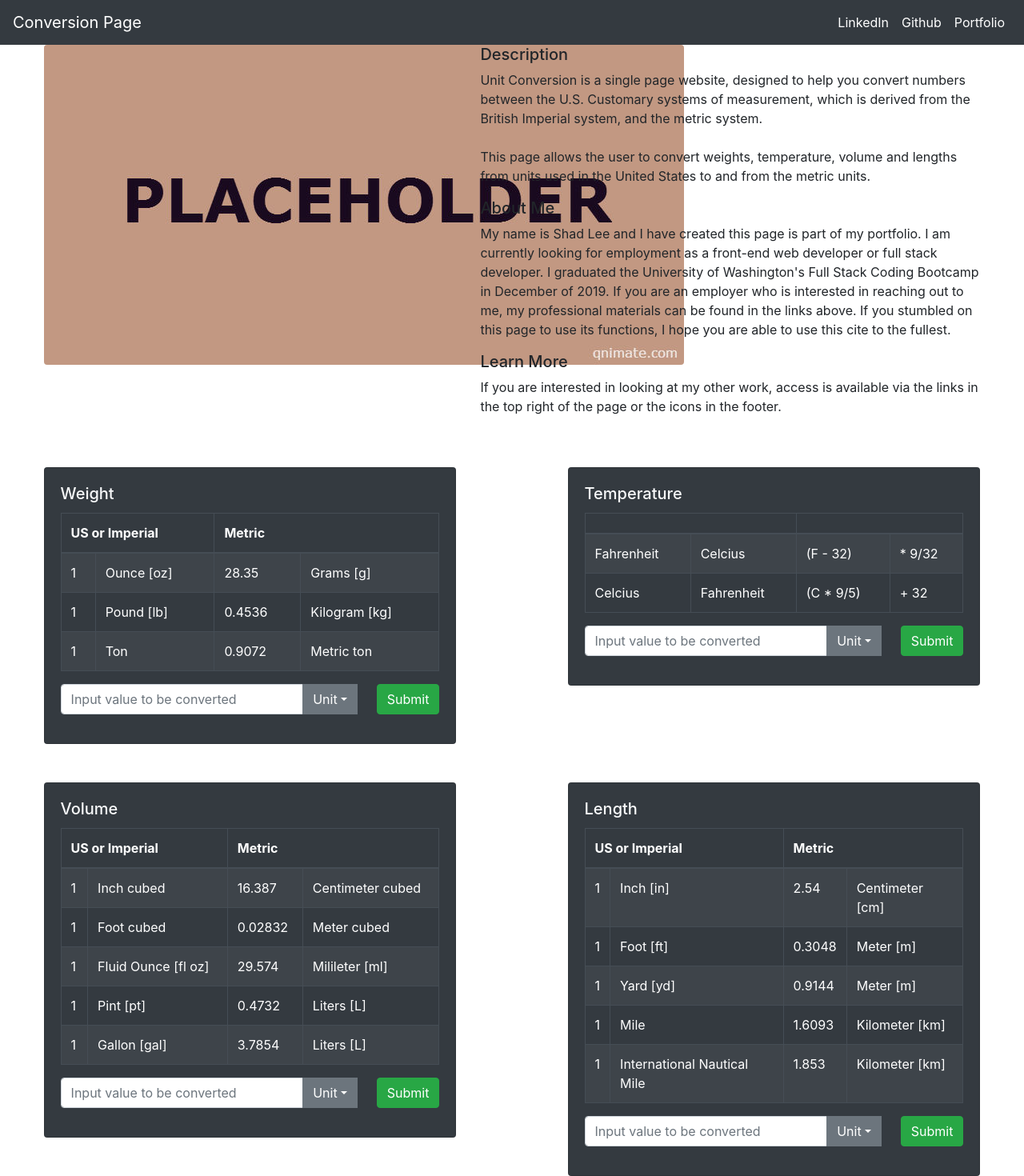
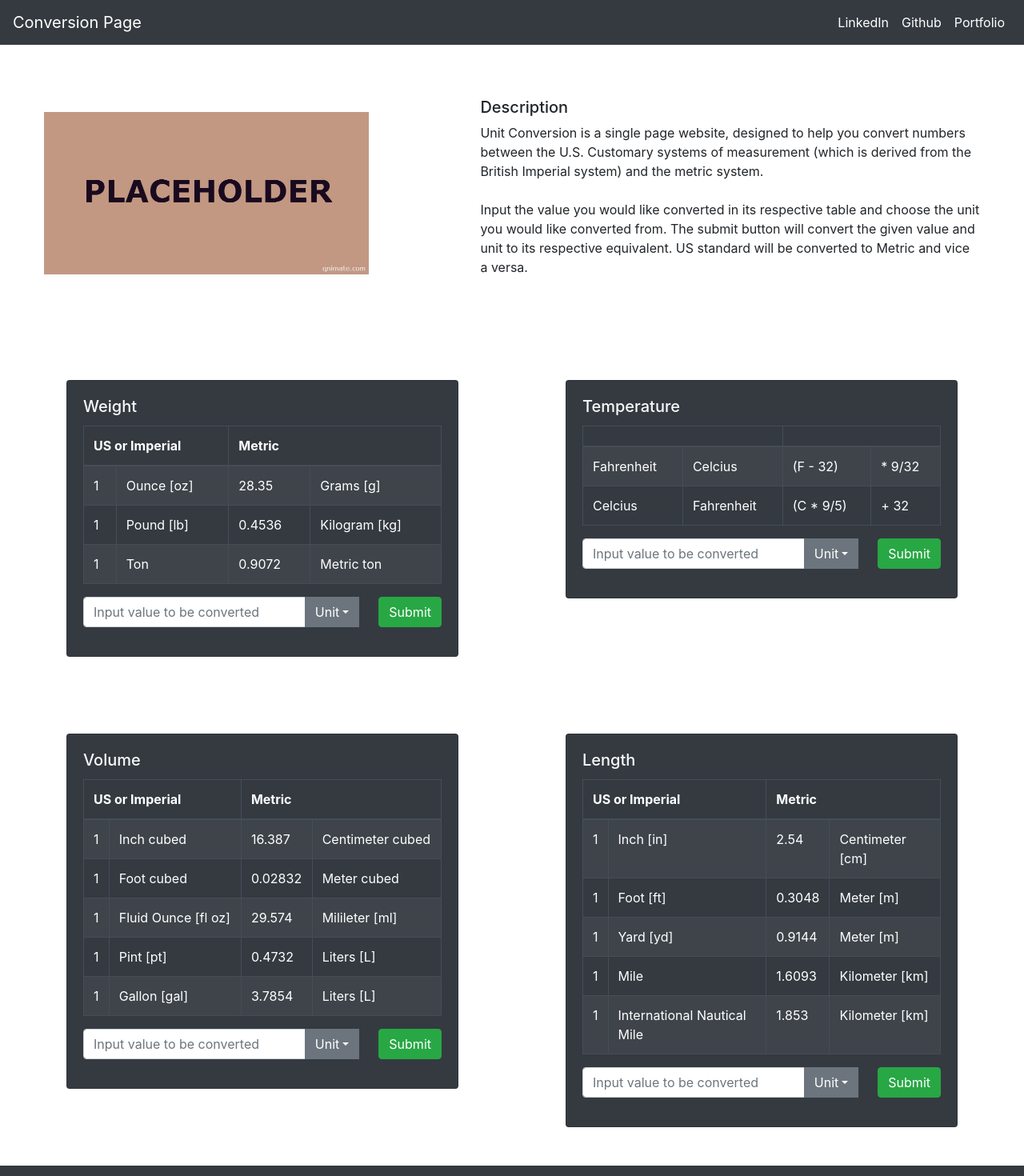
Before and after one commit to sl8305/Conversion-Page, a React (Create React App) app: page / in a window 1280 px wide. Shown: the top 1470 px of the page at 80% size. Built offline with nearby package versions, Linux system fonts and the light colour scheme.

Commit message:
id of dropdown and input assigned, dropdown button created using 1 loop instead of 2. UserInput and ConversionCard content functions created

```diff
--- a/src/App.js
+++ b/src/App.js
@@ -6,6 +6,7 @@ import ConversionCard from './components/ConversionCard/ConversionCard';
 import 'bootstrap/dist/css/bootstrap.min.css';
 import Row from 'react-bootstrap/Row';
 import Col from 'react-bootstrap/Col';
+// import UserInput from './components/UserInput/UserInput';
 
 var lengthList = [{'Imperial':{'count':1,'unit':'Inch [in]'}, 'Metric':{'count':2.54, 'unit':'Centimeter [cm]'}},
                   {'Imperial':{'count':1, 'unit':'Foot [ft]'}, 'Metric':{'count':0.3048, 'unit':'Meter [m]'}},
@@ -38,20 +39,20 @@ function App() {
 
       <Intro />
 
-      <Row className='my-5'>
-        <Col md={5} className='mx-auto'>
+      <Row className='mx-3'>
+        <Col md={5} className='my-5 mx-auto'>
           <ConversionCard title='Weight' list= {weightList}/>
         </Col>
-        <Col md={5} className='mx-auto'>
+        <Col md={5} className='my-5 mx-auto'>
           <ConversionCard title='Temperature' list= {temperatureList}/>
         </Col>
       </Row>
 
-      <Row className='my-5'>
-        <Col md={5} className='mx-auto'>
+      <Row className='mx-3'>
+        <Col md={5} className='my-5 mx-auto'>
           <ConversionCard title='Volume' list= {volumeList}/>
         </Col>
-        <Col md={5} className='mx-auto'>
+        <Col md={5} className='my-5 mx-auto'>
           <ConversionCard title='Length' list= {lengthList}/>
         </Col>
       </Row>
--- a/src/components/ConversionCard/ConversionCard.css
+++ b/src/components/ConversionCard/ConversionCard.css
@@ -0,0 +1,3 @@
+.margin5 {
+
+}
--- a/src/components/ConversionCard/ConversionCard.js
+++ b/src/components/ConversionCard/ConversionCard.js
@@ -2,6 +2,9 @@ import React from 'react';
 import Card from 'react-bootstrap/Card';
 import UserInput from '../UserInput/UserInput';
 import Table from 'react-bootstrap/Table';
+import './ConversionCard.css';
+
+var temperatureUnitList =['Fahrenheit','Celcius'];
 
 // dynamically renders the content of the conversion table via the list prop passed down from App.js
 const tableContent = list => {
@@ -31,7 +34,6 @@ const tableHeader = (title) => {
                 <th colSpan='2'></th>
             </tr>
         );
-
         return content;
     }
     else {
@@ -41,7 +43,6 @@ const tableHeader = (title) => {
             <th colSpan='2'>Metric</th>
         </tr>
         );
-
         return content;
     }
 
@@ -51,31 +52,26 @@ const tableHeader = (title) => {
 const renderInputComponent = (title, list) => {
     let content = [];
     if (title === 'Temperature'){
-        let impList = ['Fahrenheit'];
-        let metList = ['Celcius'];
-        content.push( <UserInput Imperial={impList} Metric={metList} /> );
-
+        content.push( <UserInput title={title} unitList={temperatureUnitList} /> );
         return content;
     }
     else {
-        let impList = [];
-        let metList = [];
+        let unitArray = [];
 
         for (let i = 0; i < list.length; i++) {
-            impList.push(list[i].Imperial.unit);
-            metList.push(list[i].Metric.unit);
+            unitArray.push(list[i].Imperial.unit);
+            unitArray.push(list[i].Metric.unit);
         }
         // spread operator and native object Set is used to store unique values
-        let uniqueImp = [...new Set(impList)];
-        let uniqueMet = [...new Set(metList)];
-        content.push( <UserInput Imperial={uniqueImp} Metric={uniqueMet} /> );
+        let uniqueUnitArray = [...new Set(unitArray)];
+        content.push( <UserInput title={title} unitList={uniqueUnitArray} originalList={list}/> );
         return content;
     }
 };
 
 function ConversionCard (props){
     return (
-        <Card bg="dark" text='light'>
+        <Card bg="dark" text='light' >
             <Card.Body>
                 <Card.Title>{props.title}</Card.Title>
                 <Card.Text>
--- a/src/components/Intro/Intro.css
+++ b/src/components/Intro/Intro.css
@@ -0,0 +1,7 @@
+.hundredWidth {
+    max-width: 100%;
+}
+
+.padding5 {
+    padding: 5%;
+}
--- a/src/components/Intro/Intro.js
+++ b/src/components/Intro/Intro.js
@@ -2,32 +2,29 @@ import React from 'react';
 import Row from 'react-bootstrap/Row';
 import Col from 'react-bootstrap/Col';
 import Image from 'react-bootstrap/Image';
+import './Intro.css';
+import placeholder from '../../utils/images/placeholder.jpg';
 
 
 
 function Intro (){
     return (
         <Row>
-            <Col md={4} className='mx-auto'>
-                <Image src={require('../../utils/images/placeholder.jpg')} rounded />
+            <Col sm={4} md={4} className='mx-auto my-auto '>
+                <Image className="hundredWidth" src={placeholder} />
             </Col>
 
-            <Col md={6} className='mx-auto'>
+            <Col sm={6} md={6} className='mx-auto padding5'>
                 <h5>Description</h5>
+
                 <p>
                     Unit Conversion is a single page website, designed to help you convert numbers between the U.S. Customary
-                    systems of measurement, which is derived from the British Imperial system, and the metric system.
+                    systems of measurement  (which is derived from the British Imperial system) and the metric system.
                     <br/><br/>
-                    This page allows the user to convert weights, temperature, volume and lengths from units used in the
-                    United States to and from the metric units.
+                    Input the value you would like converted in its respective table and choose the unit you would like converted from.
+                    The submit button will convert the given value and unit to its respective equivalent.
+                    US standard will be converted to Metric and vice a versa.
                 </p>
-
-                <h5>About Me</h5>
-                <p> My name is Shad Lee and I have created this page is part of my portfolio. I am currently looking for employment as a front-end web developer or full stack developer. I graduated the University of Washington's Full Stack Coding Bootcamp in December of 2019. If you are an employer who is interested in reaching out to me, my professional materials can be found in the links above. If you stumbled on this page to use its functions, I hope you are able to use this cite to the fullest. </p>
-
-                <h5>Learn More</h5>
-                <p>If you are interested in looking at my other work, access is available via the links in the top right of the page or the icons in the footer. </p>
-
             </Col>
 
         </Row>
--- a/src/components/UserInput/UserInput.js
+++ b/src/components/UserInput/UserInput.js
@@ -6,44 +6,58 @@ import Dropdown from 'react-bootstrap/Dropdown';
 import SubmitLogic from '../SubmitLogic/SubmitLogic';
 
 // dynamically render the content of the dropdownoptions
-const fillOptions = (Imperial, Metric) => {
+const fillOptions = (unitList) => {
     let content = [];
-    for (let i=0; i < Imperial.length; i++){
+    for (let i=0; i < unitList.length; i++){
+        let dropDownId = '#' + unitList[i] + '';
         content.push(
-        <Dropdown.Item href="#">{Imperial[i]}</Dropdown.Item>
+        <Dropdown.Item href={dropDownId} >{unitList[i]}</Dropdown.Item>
         );
     }
-    content.push(<Dropdown.Divider/>);
-    for (let i=0; i < Metric.length; i++){
-        content.push(
-        <Dropdown.Item href="#">{Metric[i]}</Dropdown.Item>
-        );
-    }
-
     return content;
 };
 
+function createSubmitButton (title, originalList) {
+    let content =[];
+    if (title === 'temperature'){
+        content.push(<SubmitLogic />);
+        return content;
+    }
+    else{
+        content.push(<SubmitLogic list={originalList}/>);
+        return content;
+    }
+};
+
+function generateForm(title){
+    let content = [];
+    let tempId = title + "Input";
+    content.push(
+        <FormControl
+        placeholder="Input value to be converted"
+        aria-describedby="basic-addon1"
+        id={tempId}
+        />);
+    return content;
+};
 
 
 function UserInput (props) {
     return (
 
         <InputGroup className='mb-3'>
-            <FormControl
-                placeholder="Input value to be converted"
-                aria-describedby="basic-addon1"
-                />
+            {generateForm(props.title)}
 
             <DropdownButton
             as={InputGroup.Append}
             variant="secondary"
             title="Unit"
-            id="input-group-dropdown-2"
+            id="DropDownButtons"
             >
-            {fillOptions(props.Imperial, props.Metric)}
+            {fillOptions(props.unitList)}
             </DropdownButton>
 
-            <SubmitLogic/>
+            {createSubmitButton(props.title, props.originalList)}
 
         </InputGroup>
     );
```
Also changed, not shown: src/components/SubmitLogic/SubmitLogic.js (+38 -1 lines).
